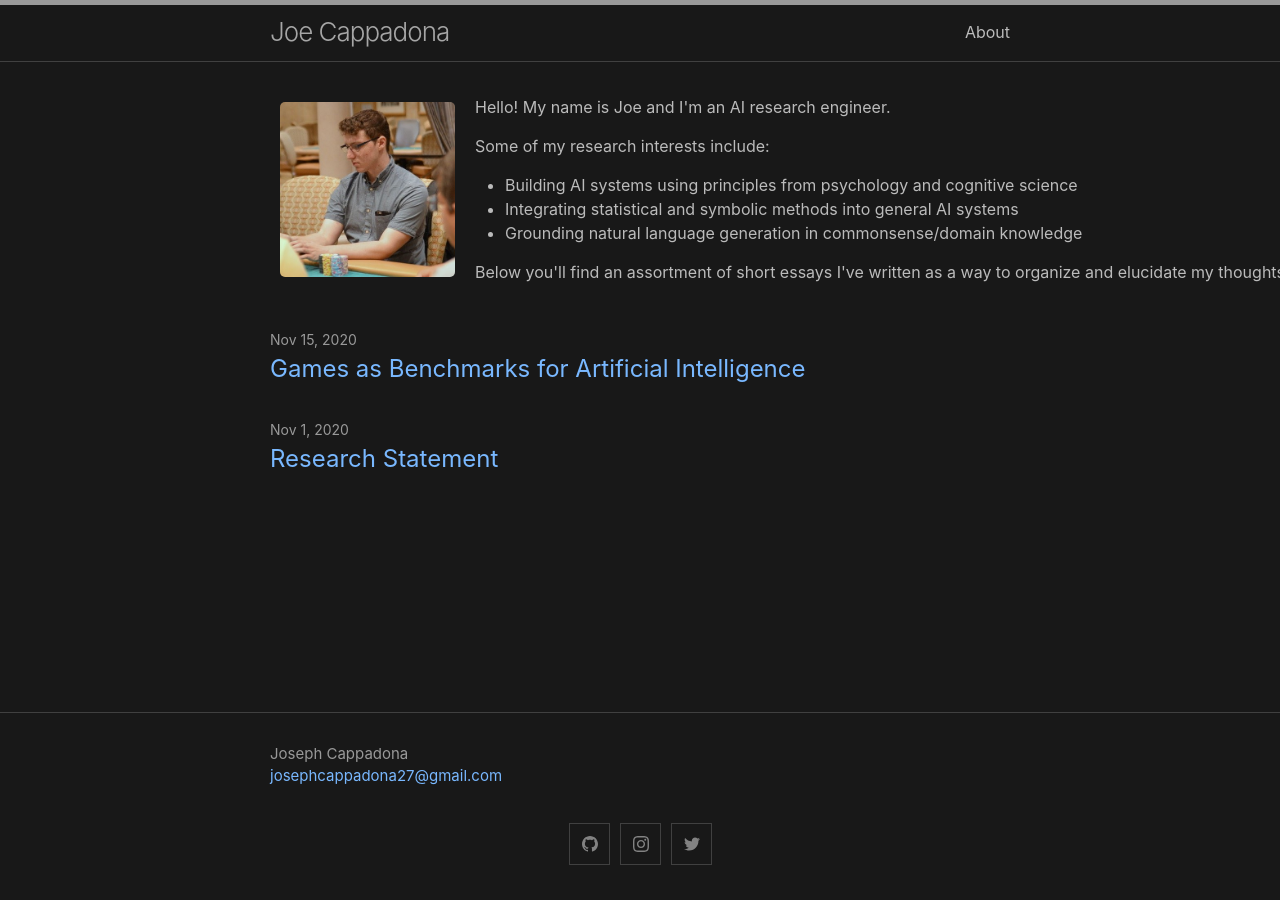
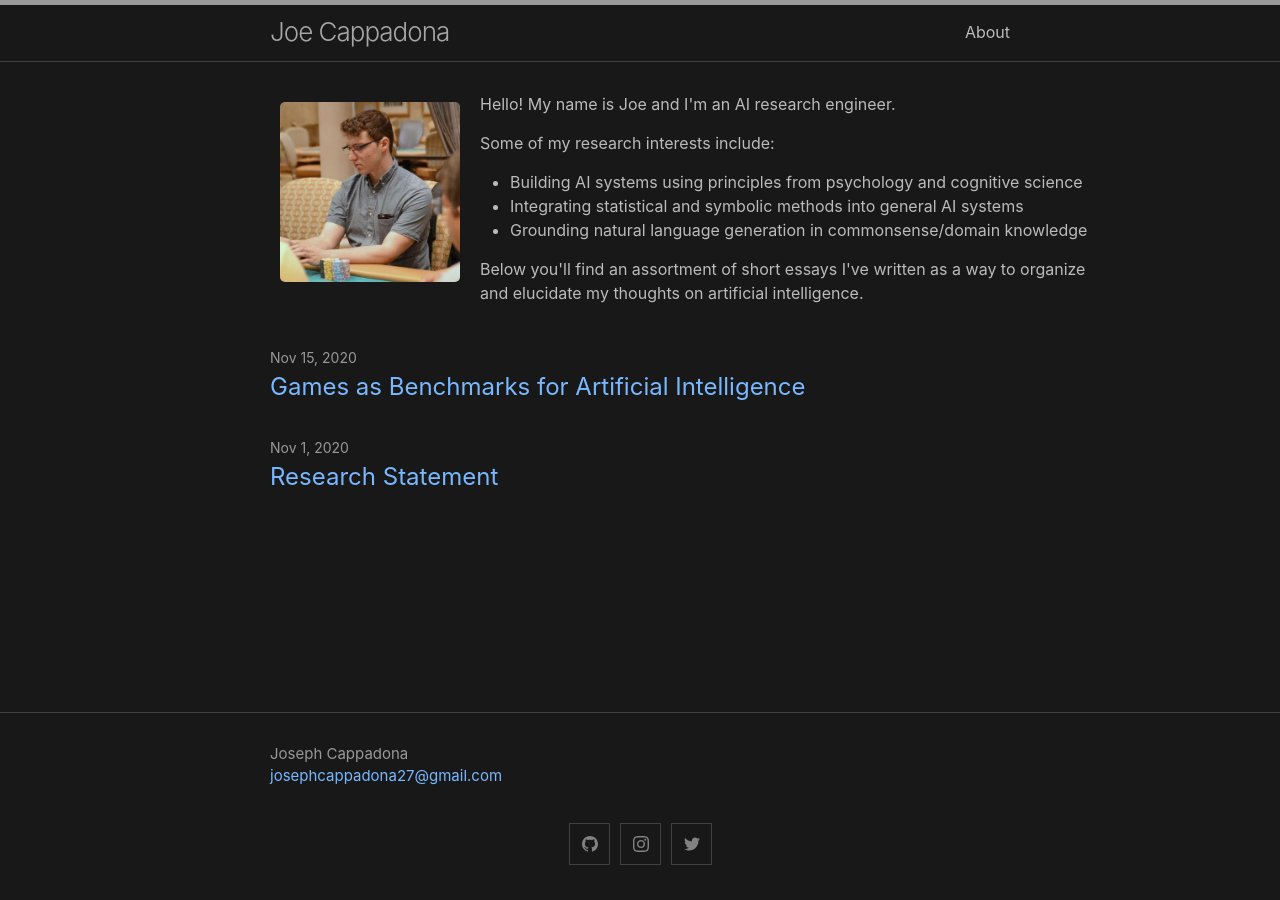
Before and after one commit to josephcappadona/josephcappadona.github.io, a Jekyll site: the page built from index.md, in a window 1280 px wide. Built offline with Jekyll 4.4.1, drawn with Linux system fonts in a browser that asks for light colours.

Commit message:
Update index.md

```diff
--- a/index.md
+++ b/index.md
@@ -3,14 +3,14 @@ layout: home
 ---
 
 <div style="display: flex; margin-bottom: 40px;">
-  <div style="width: 175px; height: 175px; margin: 10px; flex-shrink: 0;">
+  <div style="width: 180px; height: 180px; margin: 10px; flex-shrink: 0;">
     <img src="/assets/img/headshot.jpeg" style="border-radius: 5px;" />
   </div>
-  <div style="margin: auto 0 auto 10px; white-space: nowrap;">
+  <div style="margin: auto 0 auto 10px;">
     <p>Hello! My name is Joe and I'm an AI research engineer.</p>
     <p>
       <p>Some of my research interests include:</p>
-      <ul style="margin-bottom: 0px;">
+      <ul style="margin-bottom: 0px; white-space: nowrap;">
         <li>Building AI systems using principles from psychology and cognitive science</li>
         <li>Integrating statistical and symbolic methods into general AI systems</li>
         <li>Grounding natural language generation in commonsense/domain knowledge</li>
```
